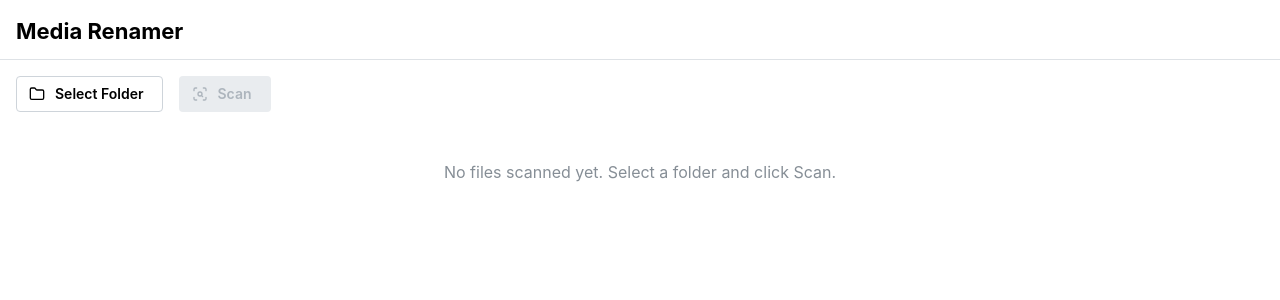
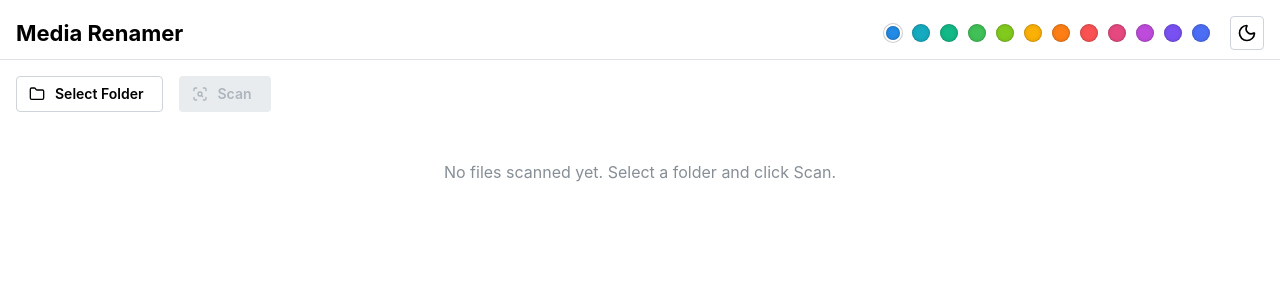
Before and after one commit to arasfeld/media-renamer, a React (Vite) app: page / in a window 1280 px wide. Shown: the top 300 px of the page. Built offline with nearby package versions, Linux system fonts and the light colour scheme.

Commit message:
feat: add theme personalization and persistence
- Implement dark mode toggle with useMantineColorScheme
- Add primary color swatch selection
- Persist theme and color preferences in localStorage
- Update App.tsx to manage theme state across sessions

```diff
--- a/index.html
+++ b/index.html
@@ -3,10 +3,9 @@
   <head>
     <meta charset="UTF-8" />
     <title>Media Renamer</title>
-
   </head>
   <body>
-    <div id="root" />
+    <div id="root"></div>
     <script type="module" src="/src/renderer.ts"></script>
   </body>
 </html>
--- a/src/App.tsx
+++ b/src/App.tsx
@@ -1,17 +1,48 @@
-import { createTheme, MantineProvider } from '@mantine/core';
+import { useState, useEffect } from 'react';
 import { createRoot } from 'react-dom/client';
+import {
+  MantineProvider,
+  createTheme,
+  localStorageColorSchemeManager
+} from '@mantine/core';
 import { BrowserRouter, Routes, Route } from "react-router";
 import { Home } from './pages/Home';
 
-const theme = createTheme({});
+const colorSchemeManager = localStorageColorSchemeManager({
+  key: 'mantine-color-scheme',
+});
+
+function App() {
+  const [primaryColor, setPrimaryColor] = useState<string>(
+    localStorage.getItem('media-renamer-primary-color') || 'blue'
+  );
+
+  useEffect(() => {
+    localStorage.setItem('media-renamer-primary-color', primaryColor);
+  }, [primaryColor]);
+
+  const theme = createTheme({
+    primaryColor,
+  });
+
+  return (
+    <MantineProvider theme={theme} colorSchemeManager={colorSchemeManager}>
+      <BrowserRouter>
+        <Routes>
+          <Route
+            path="/"
+            element={
+              <Home
+                primaryColor={primaryColor}
+                onPrimaryColorChange={setPrimaryColor}
+              />
+            }
+          />
+        </Routes>
+      </BrowserRouter>
+    </MantineProvider>
+  );
+}
 
 const root = createRoot(document.getElementById('root')!);
-root.render(
-  <MantineProvider theme={theme}>
-    <BrowserRouter>
-      <Routes>
-        <Route path="/" element={<Home />} />
-      </Routes>
-    </BrowserRouter>
-  </MantineProvider>
-);
+root.render(<App />);
--- a/src/pages/Home.tsx
+++ b/src/pages/Home.tsx
@@ -14,20 +14,35 @@ import {
   SegmentedControl,
   UnstyledButton,
   Image,
+  ActionIcon,
+  useMantineColorScheme,
+  ColorSwatch,
+  useMantineTheme,
+  Tooltip,
 } from '@mantine/core';
 import { useDisclosure } from '@mantine/hooks';
-import { Folder, ScanSearch, AlertCircle, Database, Search, CheckCircle2 } from 'lucide-react';
+import { Folder, ScanSearch, AlertCircle, Database, Search, CheckCircle2, Sun, Moon } from 'lucide-react';
 import { useFileSystem } from '../hooks/useFileSystem';
 import { useTMDB } from '../hooks/useTMDB';
 import { FileTable } from '../components/FileTable';
 import { generateProposedFilename } from '../lib/parser';
 import type { ScannedFile, MediaMatch } from '../types/media';
 
-export function Home() {
+interface HomeProps {
+  primaryColor: string;
+  onPrimaryColorChange: (color: string) => void;
+}
+
+const PRIMARY_COLORS = ['blue', 'cyan', 'teal', 'green', 'lime', 'yellow', 'orange', 'red', 'pink', 'grape', 'violet', 'indigo'];
+
+export function Home({ primaryColor, onPrimaryColorChange }: HomeProps) {
   const { selectedFolder, files, isLoading, error, selectFolder, scanFolder, setFiles } =
     useFileSystem();
   const { isMatching, matchFiles, searchManual } = useTMDB();
   const [isRenaming, setIsRenaming] = useState(false);
+
+  const { colorScheme, toggleColorScheme } = useMantineColorScheme();
+  const theme = useMantineTheme();
 
   // Modal state for manual search
   const [opened, { open, close }] = useDisclosure(false);
@@ -95,7 +110,6 @@ export function Home() {
       .map((f) => {
         const proposed = generateProposedFilename(f);
         if (proposed && f.matchStatus === 'matched') {
-          // Get the directory path from the original file path
           const dir = f.file.path.substring(0, f.file.path.lastIndexOf('/'));
           return {
             from: f.file.path,
@@ -130,11 +144,39 @@ export function Home() {
       <AppShell.Header p="md">
         <Group justify="space-between" h="100%">
           <Title order={3}>Media Renamer</Title>
+          <Group gap="lg">
+            <Group gap="xs">
+              {PRIMARY_COLORS.map((color) => (
+                <Tooltip label={color} key={color} openDelay={500}>
+                  <ColorSwatch
+                    component="button"
+                    color={theme.colors[color][6]}
+                    onClick={() => onPrimaryColorChange(color)}
+                    size={18}
+                    style={{
+                      cursor: 'pointer',
+                      border: primaryColor === color ? '2px solid white' : 'none',
+                      boxShadow: primaryColor === color ? '0 0 0 1px rgba(0,0,0,0.2)' : 'none'
+                    }}
+                  />
+                </Tooltip>
+              ))}
+            </Group>
+            <ActionIcon
+              variant="default"
+              onClick={() => toggleColorScheme()}
+              size="lg"
+              aria-label="Toggle color scheme"
+            >
+              {colorScheme === 'dark' ? <Sun size={20} /> : <Moon size={20} />}
+            </ActionIcon>
+          </Group>
         </Group>
       </AppShell.Header>
 
       <AppShell.Main>
         <Stack gap="md">
+          <Group justify="space-between">
             <Group>
               <Button
                 leftSection={<Folder size={16} />}
@@ -161,6 +203,7 @@ export function Home() {
                   Match with TMDB
                 </Button>
               )}
+            </Group>
             {matchedCount > 0 && (
               <Button
                 leftSection={isRenaming ? <Loader size={16} /> : <CheckCircle2 size={16} />}
```
Lines whose indentation alone changed are shown as unchanged.
